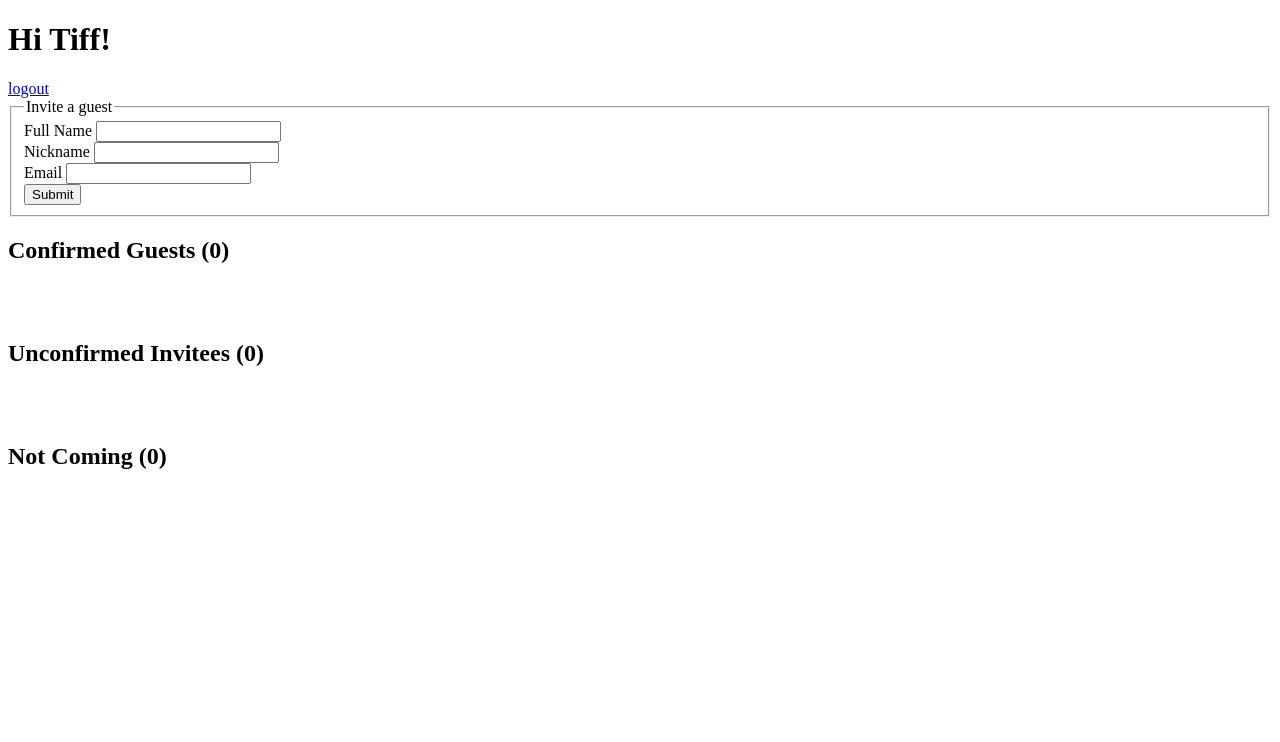
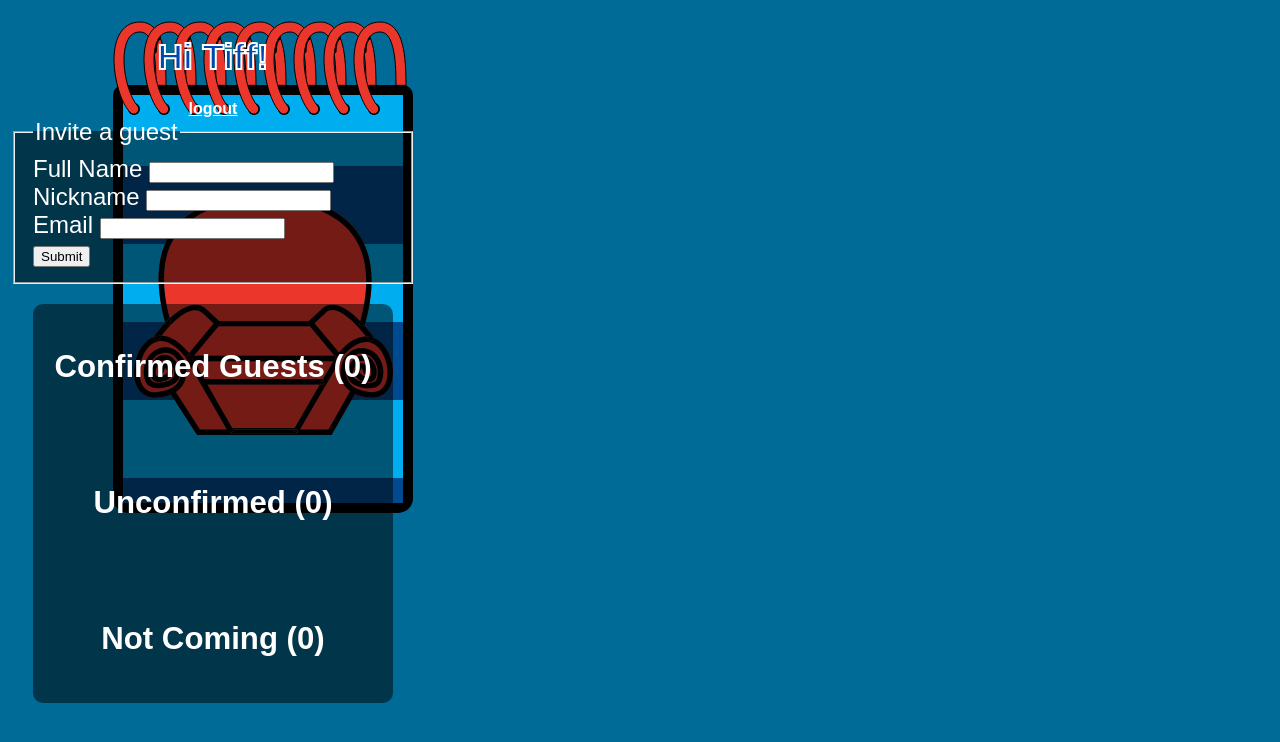
Before and after one commit to waynebeam/archerparty, a Flask app: page /guest-list in a window 1280 px wide. Shown: the top 742 px of the page. Run offline with Flask 2, Linux system fonts and the light colour scheme; the visitor is signed in with stand-in values (Sample User, id 1); data that the repository does not hold is empty; some libraries are stand-ins or nearby versions.

Commit message:
Notebook svg added. More styling and motion

```diff
--- a/main.py
+++ b/main.py
@@ -12,10 +12,7 @@ app.secret_key = os.environ['FLASK_SECRET_KEY']
 
 @app.route('/')
 def index():
-    return """
-    <h1>Archer's Blue's Clues Party!
-    <a href="/login">Login
-    """
+    return render_template('index.html')
 
 @app.route("/invite/<nickname>/<password>")
 def show_invite(nickname, password):
@@ -42,8 +39,6 @@ def rsvp():
   return "Thanks!"
 
 
-  #we get this data from the page form, then here we will pass to the db
-
 @app.get('/login')
 def show_login_page():
   return render_template("login.html")
@@ -52,6 +47,7 @@ def show_login_page():
 def open_letter():
   if session['id']:
     return render_template("invite.html", name=session['name'], id=session['id'])
+  return 'bad link'
 
 @app.post('/login')
 def login():
--- /dev/null
+++ b/static/style.css
@@ -0,0 +1,125 @@
+body {
+  background-color: #006B96;
+  font-family: sans-serif;
+  text-align: center;
+  color: white;
+  font-size: 1em;
+}
+
+.blues-clues-font {
+  font-size: 2.2em;
+/*   color: #006B96; */
+  color: #0048af;
+  -webkit-text-stroke: 2px white;
+  font-weight: bold;
+}
+
+.blues-clues-font-small {
+  font-size: 1.5em;
+  color: white
+  font-weight: bold;
+}
+
+a {
+  color: white;
+  font-weight: bold;
+}
+
+.small-link {
+  font-size: 1em;
+}
+
+p {
+  font-size: 1.2em;
+}
+
+fieldset {
+  text-align: left;
+}
+
+#letter-container {
+  width: 400px;
+  height: 300px;
+
+  background-image: url('letter.svg');
+  background-repeat: no-repeat;
+  position: absolute;
+  margin: 5px;
+}
+
+#just-got-a-letter {
+  position: relative;
+  top: 110px;
+}
+
+#open-letter-link {
+  position: relative;
+  top: 120px;
+  animation: open-letter 1.5s linear infinite alternate;
+}
+
+@keyframes open-letter {
+  0% {font-size: 1em;}
+  100% {font-size: 1.3em;}
+}
+
+/* @keyframes stamp-spin {
+  0% {transform: rotation(-100deg);}
+  100% {transform: rotation(100deg);}
+}
+#stamp {
+  animation: stamp-spin 1s;
+} */
+
+@keyframes pawprint-anim {
+  0% {transform: rotate(0deg);}
+  100% {transform: rotate(10deg);}
+}
+
+#home-container {
+  position: relative;
+  width: 400px;
+  background-color: #00aeff;
+  border-radius: 10px;
+  border: 2px white solid;
+  padding: 10px;
+}
+
+.pawprint {
+  position: relative;
+  animation: pawprint-anim 2s linear alternate infinite;
+}
+
+#party-info {
+  text-align: left;
+  position: absolute;
+  top: 30%;
+  left: 25px;
+}
+
+.guest-list-container {
+  width: 400px;
+  background-image: url('notebook.svg');
+  background-repeat: no-repeat;
+  position: absolute;
+  margin: 5px;
+}
+
+fieldset {
+  background: rgb(0,0,0,.5);
+  margin: 0 auto;
+  font-size: 1.5em;
+}
+
+#guest-list-body {
+  background: rgb(0,0,0,.5);
+  margin: 20px 20px;
+  border-radius: 10px;
+  padding: 20px;
+  font-size: 1.3em;
+}
+
+#rsvp {
+  font-size: 2em;
+  margin: 50px auto;
+}
--- a/templates/guestlist.html
+++ b/templates/guestlist.html
@@ -5,10 +5,12 @@
   <meta http-equiv="X-UA-Compatible" content="IE=edge">
   <meta name="viewport" content="width=device-width, initial-scale=1.0">
   <title>Guest List</title>
+  <link rel="stylesheet" href="{{url_for('static', filename='style.css')}}">
 </head>
 <body>
-  <h1>Hi Tiff!</h1>
-  <a href="/logout">logout</a>
+  <div class="guest-list-container">
+  <h1 class='blues-clues-font'>Hi Tiff!</h1>
+  <a class='small-link' href="/logout">logout</a>
    <fieldset>
      <legend>Invite a guest</legend>
      <form method="post" action='/add-invite'>
@@ -25,16 +27,16 @@
      </form>
 
    </fieldset>
-
+    <div id="guest-list-body">
       <h2>Confirmed Guests ({{rsvp_yes|length}})</h2>
       {%for guest in rsvp_yes%}
         <p>{{guest[0]}}</p>
       {%endfor%}
       <br /><br />
 
-  <h2>Unconfirmed Invitees ({{rsvp_not_yet|length}})</h2>
+      <h2>Unconfirmed ({{rsvp_not_yet|length}})</h2>
       {%for guest in rsvp_not_yet%}
-    <p>{{guest[0]}} - <a href="/invite/{{guest[3]}}/{{guest[4]}}">invite link</a></p>
+        <p>{{guest[0]}} - <a class='small-link' href="/invite/{{guest[3]}}/{{guest[4]}}">invite link</a></p>
       {%endfor%}
       <br /><br />
 
@@ -42,5 +44,7 @@
       {%for guest in rsvp_no%}
         <p>{{guest[0]}}</p>
       {%endfor%}
+    </div>
+  </div>
 </body>
 </html>
--- a/templates/login.html
+++ b/templates/login.html
@@ -5,6 +5,7 @@
   <meta http-equiv="X-UA-Compatible" content="IE=edge">
   <meta name="viewport" content="width=device-width, initial-scale=1.0">
   <title>Document</title>
+  <link rel="stylesheet" href="{{url_for('static', filename='style.css')}}">
 </head>
 <body>
   <h1>Login</h1>
```
Also changed, not shown: static/login.html (deleted, +0 -13 lines), templates/index.html (added, +25 -0 lines), templates/invite-letter.html (+5 -2 lines), templates/invite.html (+7 -2 lines), static/letter.svg (added), static/notebook.svg (added), static/pawprint.svg (added). Lines whose indentation alone changed are shown as unchanged.
